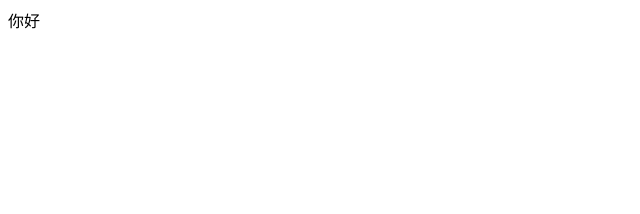
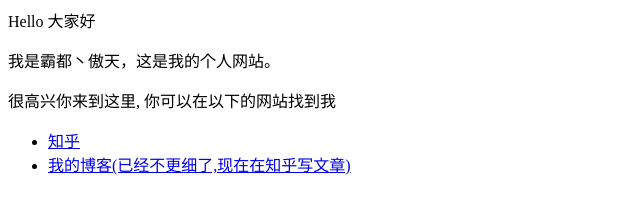
Before and after one commit to Eternityyx/Eternityyx.github.io, a plain HTML site: page index.html in a window 1280 px wide. Shown: the whole page, without its empty margins (0-640 px from the left). Drawn offline with Linux system fonts and the light colour scheme.

Commit message:
Update index.html

```diff
--- a/index.html
+++ b/index.html
@@ -1 +1,8 @@
-<p> 你好</p>
+<p>Hello 大家好</p>
+<p>我是霸都丶傲天，这是我的个人网站。 </p>
+<p>很高兴你来到这里, 你可以在以下的网站找到我</p>
+
+<ul>
+  <li> <a href="https://www.zhihu.com/people/AJLoveChina">知乎</a> </li>
+  <li> <a href="http://hejie.nigeerhuo.com">我的博客(已经不更细了,现在在知乎写文章)</a> </li>
+</ul>
```
